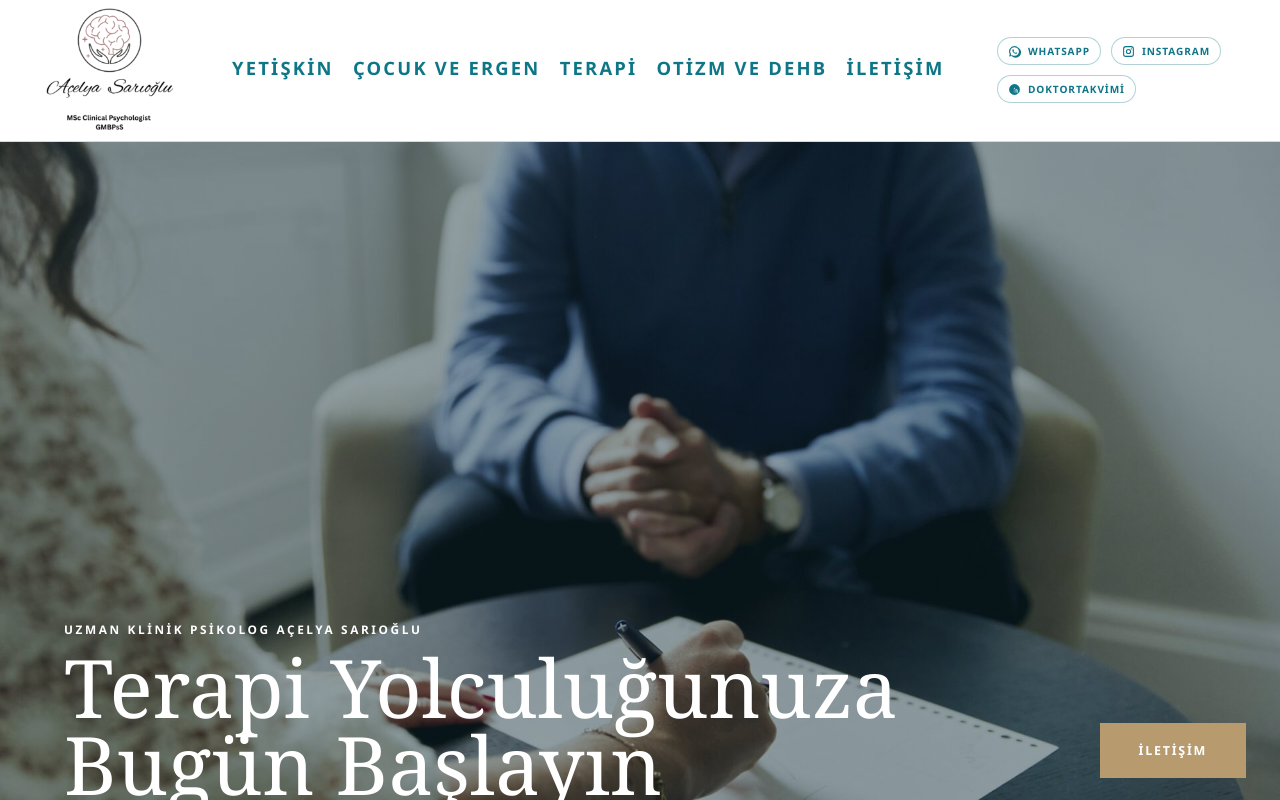
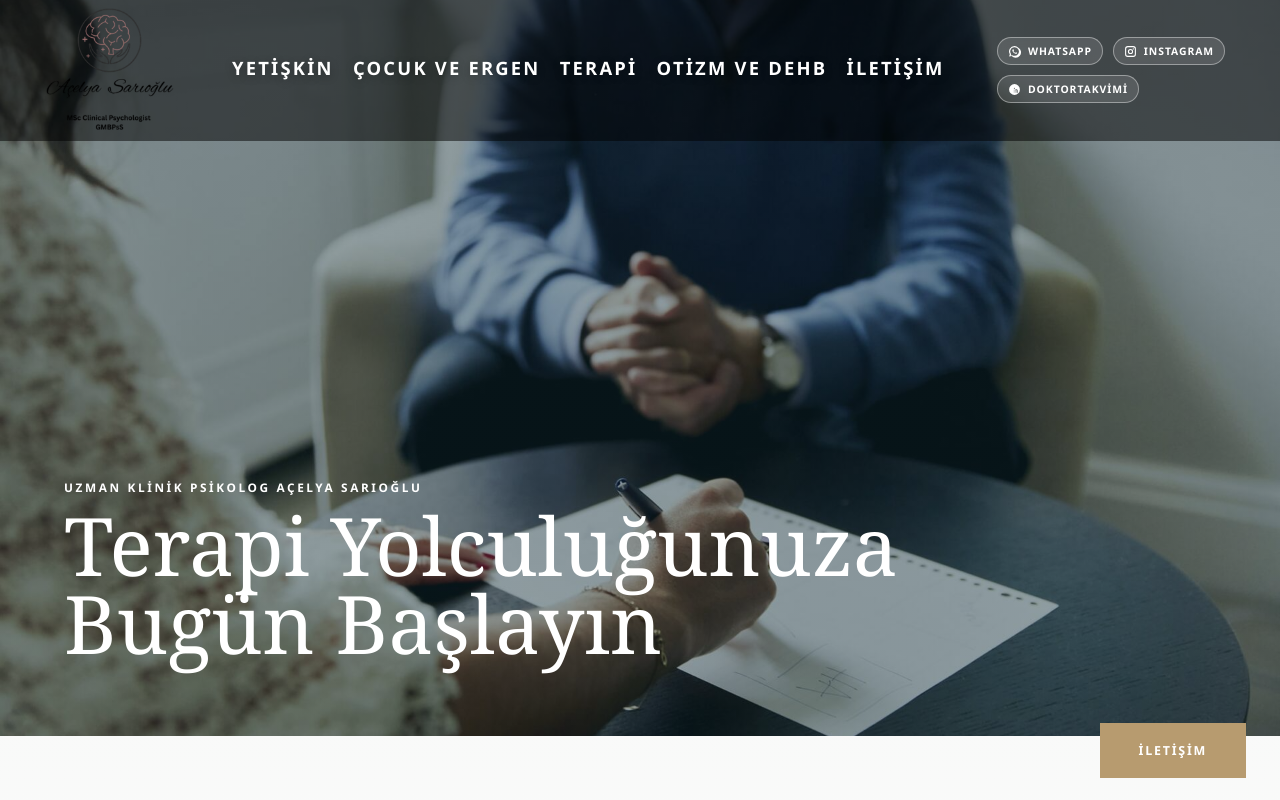
Before and after one commit to OmerYilmazlar/acelya-sarioglu, a React (Vite) app: page / in a window 1280 px wide. Shown: the top 800 px of the page. Built offline with nearby package versions, Linux system fonts and the light colour scheme.

Commit message:
fix: revert landing page navbar to transparent overlay with 50% opacity

```diff
--- a/src/index.css
+++ b/src/index.css
@@ -57,10 +57,10 @@ a {
 }
 
 .site-header.home-overlay.at-top {
-  position: sticky;
-  background: rgba(255, 255, 255, 0.98);
-  border-bottom: 1px solid var(--line);
-  backdrop-filter: blur(8px);
+  position: absolute;
+  background: rgba(0, 0, 0, 0.5);
+  border-bottom: 0;
+  backdrop-filter: none;
 }
 
 .site-header.home-overlay:not(.at-top) {
@@ -223,13 +223,15 @@ a {
 }
 
 .site-header.home-overlay.at-top .header-social .social-link {
-  color: var(--teal);
-  border-color: rgba(14, 118, 135, 0.32);
-  background: #ffffff;
+  color: #ffffff;
+  border-color: rgba(255, 255, 255, 0.4);
+  background: rgba(255, 255, 255, 0.12);
+  font-size: 0.65rem;
+  backdrop-filter: blur(4px);
 }
 
 .site-header.home-overlay.at-top .header-social .social-link:hover {
-  background: #f5fbfc;
+  background: rgba(255, 255, 255, 0.18);
 }
 
 .site-header.home-overlay:not(.at-top) .header-social .social-link {
@@ -256,9 +258,8 @@ a {
 }
 
 .site-header.home-overlay.at-top .nav-button {
-  color: var(--teal);
-  text-shadow: none;
-  font-weight: 700;
+  color: #ffffff;
+  text-shadow: 0 2px 8px rgba(0, 0, 0, 0.25);
 }
 
 .site-header.home-overlay .nav-button.active {
@@ -267,7 +268,7 @@ a {
 }
 
 .site-header.home-overlay.at-top .nav-button.active {
-  border-bottom-color: var(--teal);
+  border-bottom-color: #ffffff;
 }
 
 .site-header.home-overlay:not(.at-top) .nav-button.active {
```
